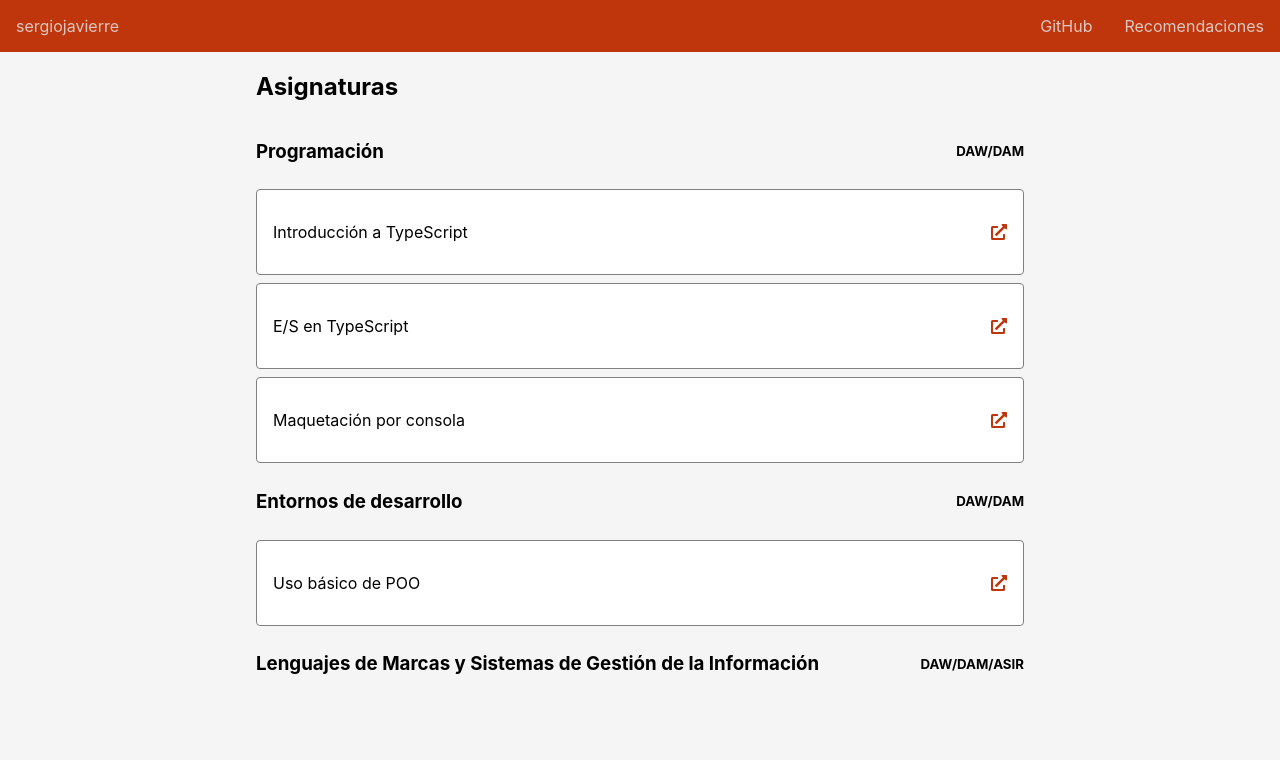
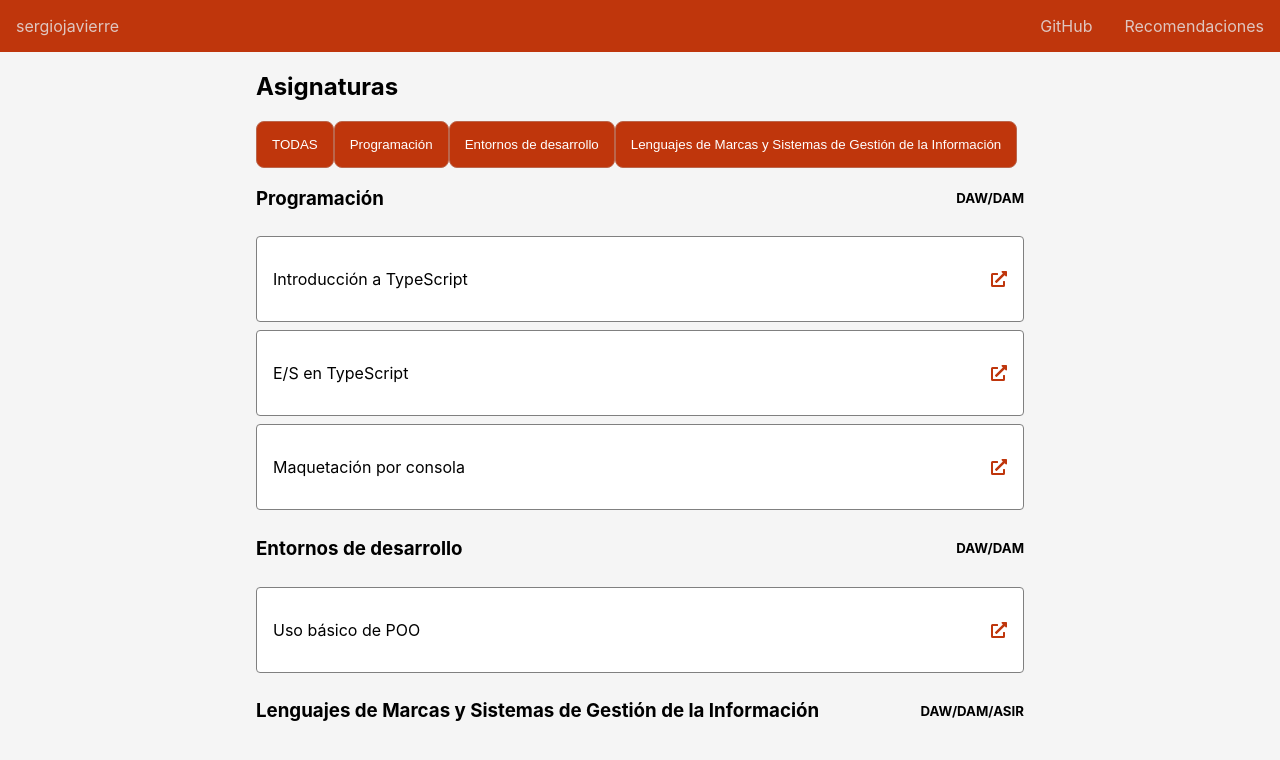
Before and after one commit to sergiojavierre/apuntes, a React (Create React App) app: page / in a window 1280 px wide. Shown: the top 760 px of the page. Built offline with nearby package versions, Linux system fonts and the light colour scheme.

Commit message:
Selector de asignaturas

```diff
--- a/src/App.css
+++ b/src/App.css
@@ -1,3 +1,8 @@
+:root {
+  --primary-color: #bf360c;
+  --secondary-color: #bb664c;
+}
+
 body {
   background: whitesmoke;
 }
@@ -5,11 +10,11 @@ body {
 nav {
   display: flex;
   justify-content: space-between;
-  background: #bf360c;
+  background: var(--primary-color);
 }
 
 svg {
-  color: #bf360c;
+  color: var(--primary-color);
 }
 
 nav * {
@@ -25,7 +30,7 @@ nav a {
 
 nav a:hover {
   color: white;
-  background: #bb664c;
+  background: var(--secondary-color);
   border-radius: 8px;
 }
 
--- a/src/subjects/SubjectCard.js
+++ b/src/subjects/SubjectCard.js
@@ -5,7 +5,7 @@ import './subject.css'
 export default function SubjectCard({subject, ciclo}){
 
 
-    const urlGitHub = "https://github.com/SergioJavierre/"
+    const urlGitHub = "https://github.com/sergiojavierre/"
     //{"name":"", "link": ""}
     const linksProgramacion =  [{"name":"Introducción a TypeScript", "link": urlGitHub+"introTypeScript"},{"name":"E/S en TypeScript", "link": urlGitHub+"ESTypeScript"},{"name":"Maquetación por consola", "link": urlGitHub+"partidosPrimeraTypeScript"}]
     const linksEntornos = [{"name":"Uso básico de POO", "link": urlGitHub+"clasesTypeScript"}]
--- a/src/subjects/Subjects.js
+++ b/src/subjects/Subjects.js
@@ -1,11 +1,45 @@
+import { useState } from "react";
 import SubjectCard from "./SubjectCard";
 
+import './subjects.css'
+
 export default function Subjects(){
+
+    const textProgramacion = "Programación"
+    const textEntornosDeDesarrollo = "Entornos de desarrollo"
+    const textMarcas = "Lenguajes de Marcas y Sistemas de Gestión de la Información"
+
+    const [visibleTodas, setVisibleTodas] = useState(true)
+    const [visibleProgramacion, setVisibleProgramacion] = useState(true)
+    const [visibleEntornos, setVisibleEntornos] = useState(true)
+    const [visibleMarcas, setVisibleMarcas] = useState(true)
+
     return (<section><h2>Asignaturas</h2>
+    <div className="subjectsSelectors">
+        <button className={visibleTodas ? 'active' : 'muted'} onClick={()=>{
+            var status = visibleTodas;
+            setVisibleTodas(!status);
+            setVisibleProgramacion(!status);
+            setVisibleEntornos(!status);
+            setVisibleMarcas(!status);
+        }}>TODAS</button>
+        <button className={visibleTodas || visibleProgramacion ? 'active' : 'muted'} onClick={()=>{
+            setVisibleTodas(false);
+            setVisibleProgramacion(!visibleProgramacion)
+        }}>{textProgramacion}</button>
+        <button className={visibleTodas || visibleEntornos ? 'active' : 'muted'} onClick={()=>{
+            setVisibleTodas(false);
+            setVisibleEntornos(!visibleEntornos)
+        }}>{textEntornosDeDesarrollo}</button>
+        <button className={visibleTodas || visibleMarcas ? 'active' : 'muted'} onClick={()=>{
+            setVisibleTodas(false);
+            setVisibleMarcas(!visibleMarcas)
+        }}>{textMarcas}</button>
+    </div>
     <div>
-        <SubjectCard subject="Programación" ciclo="DAW/DAM"/>
-        <SubjectCard subject="Entornos de desarrollo" ciclo="DAW/DAM"/>
-        <SubjectCard subject="Lenguajes de Marcas y Sistemas de Gestión de la Información" ciclo="DAW/DAM/ASIR"/>
+        {visibleProgramacion && <SubjectCard subject={textProgramacion} ciclo="DAW/DAM"/>}
+        {visibleEntornos && <SubjectCard subject={textEntornosDeDesarrollo} ciclo="DAW/DAM"/>}
+        {visibleMarcas && <SubjectCard subject={textMarcas} ciclo="DAW/DAM/ASIR"/>}
     </div>
     </section>)
 }
--- /dev/null
+++ b/src/subjects/subjects.css
@@ -0,0 +1,15 @@
+.subjectsSelectors {
+  display: flex;
+}
+
+button {
+  padding: 15px;
+  background: var(--secondary-color);
+  color: white;
+  border: 1px solid var(--secondary-color);
+  border-radius: 8px;
+}
+
+.active {
+  background: var(--primary-color);
+}
```
Also changed, not shown: 1 other file (tests, documents, lock files or other folders).
